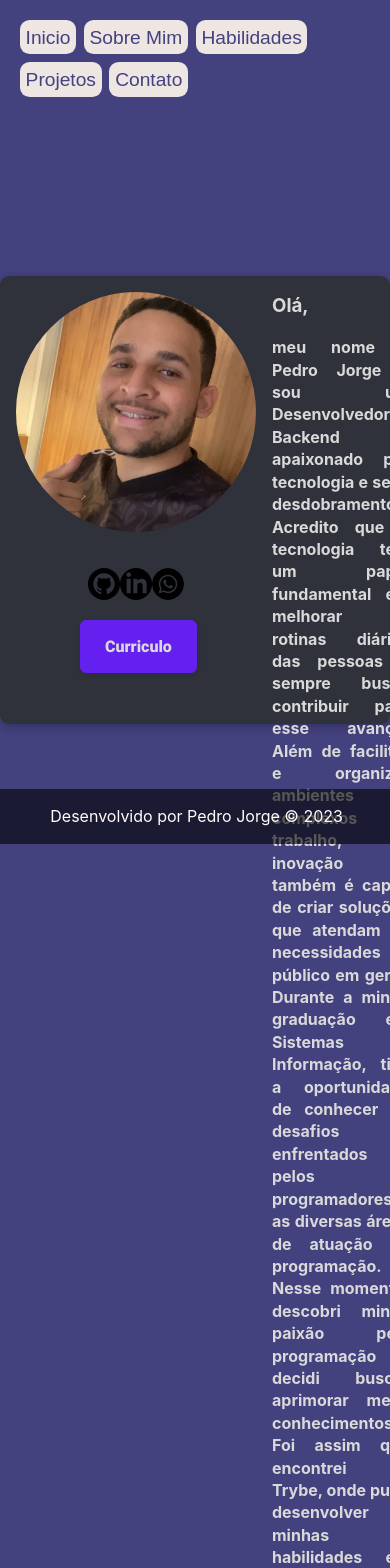
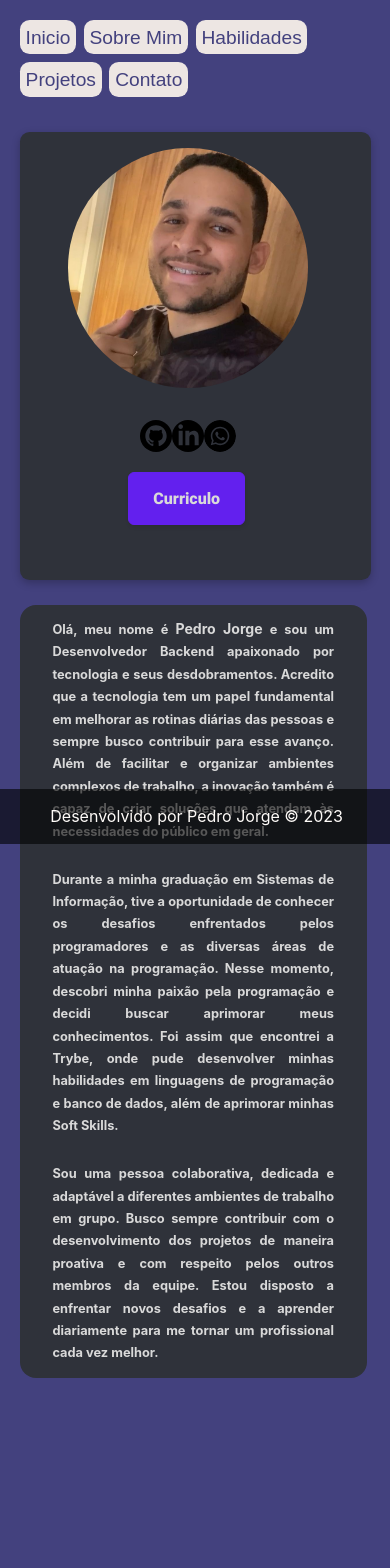
Before and after one commit to PedroJoMa/portfolio, a React (Vite) app: page /aboutme in a window 390 px wide. Shown: the top 1568 px of the page. After the commit the page ends 1474 px from the top, so only its background shows below. Built offline with nearby package versions, Linux system fonts and the light colour scheme.

Commit message:
style: estilizando página AboutMe

```diff
--- a/src/pages/AboutMe.css
+++ b/src/pages/AboutMe.css
@@ -4,6 +4,7 @@
   flex-direction: column;
   padding: 0;
   align-items: center;
+  border-radius: 1em;
 }
 
 .aboutme article {
@@ -16,6 +17,10 @@
   font-weight: bold;
 }
 
+.aboutme span {
+  font-size: 1.1em;
+}
+
 #photo-about {
   width: 15em;
   height: 15em;
@@ -26,12 +31,12 @@
 .aboutme {
   display: flex;
   flex-direction: row;
-  box-shadow: rgba(0, 0, 0, 0.24) 0px 3px 8px;
-  background-color: rgba(47, 50, 58, 1);
   display: flex;
   border-radius: 0.6em;
   width: 65em;
   height: 28em;
+  box-shadow: rgba(0, 0, 0, 0.24) 0px 3px 8px;
+  background-color: rgba(47, 50, 58, 1);
   max-width: 100%;
 }
 
@@ -82,6 +87,51 @@
   margin-left: 5em;
 }
 
-@media (min-width: 768px) {
+@media (max-width: 768px) {
+  .about-page {
+    display: flex;
+    flex-direction: column;
+    margin-top: 1em;
+    align-items: center;
+  }
+  .aboutme {
+    display: flex;
+    flex-direction: column;
+    max-width: 90%;
+  }
 
+  .aboutme article {
+    max-width: 99%;
+    margin-top: 5em;
+    background-color: rgba(47, 50, 58, 1);
+    border-radius: 1em;
+    margin-bottom: 6em;
+  }
+  .aboutme p {
+    font-size: 0.8em;
+    width: 22em;
+  }
+
+  .text-about {
+    display: flex;
+    flex-direction: column;
+    align-items: center;
+  }
+
+  .photo-curriculum {
+    display: flex;
+    flex-direction: column;
+    width: 21em;
+    align-items: center;
+  }
+
+  #photo-about {
+    width: 15em;
+    height: 15em;
+  }
+
+  #link-to-curriculum {
+    width: 7.4em;
+    margin: 0;
+  }
 }
--- a/src/pages/AboutMe.jsx
+++ b/src/pages/AboutMe.jsx
@@ -30,12 +30,25 @@ function AboutMe () {
                 </button>
               </a>
           </div>
-          <article>
-            <h1>Olá,</h1> meu nome é Pedro Jorge e sou um Desenvolvedor Backend apaixonado por tecnologia e seus desdobramentos. Acredito que a tecnologia tem um papel fundamental em melhorar as rotinas diárias das pessoas e sempre busco contribuir para esse avanço.
-            Além de facilitar e organizar ambientes complexos de trabalho, a inovação também é capaz de criar soluções que atendam às necessidades do público em geral.
-            Durante a minha graduação em Sistemas de Informação, tive a oportunidade de conhecer os desafios enfrentados pelos programadores e as diversas áreas de atuação na programação.
-            Nesse momento, descobri minha paixão pela programação e decidi buscar aprimorar meus conhecimentos. Foi assim que encontrei a Trybe, onde pude desenvolver minhas habilidades em linguagens de programação e banco de dados, além de aprimorar minhas Soft Skills. Sou uma pessoa colaborativa, dedicada e adaptável a diferentes ambientes de trabalho em grupo. Busco sempre contribuir com o desenvolvimento dos projetos de maneira proativa e com respeito pelos outros membros da equipe. Estou disposto a enfrentar novos desafios e a aprender diariamente para me tornar um profissional cada vez melhor.
-          </article>
+          <div>
+            <article className="text-about">
+              <p>
+                Olá, meu nome é <span>Pedro Jorge</span> e sou um Desenvolvedor Backend apaixonado por tecnologia e seus desdobramentos.
+                Acredito que a tecnologia tem um papel fundamental em melhorar as rotinas diárias das pessoas e sempre busco contribuir para esse avanço.
+                Além de facilitar e organizar ambientes complexos de trabalho, a inovação também é capaz de criar soluções que atendam às necessidades do público em geral.
+              </p>
+              <p>
+                Durante a minha graduação em Sistemas de Informação, tive a oportunidade de conhecer os desafios enfrentados pelos programadores e as diversas áreas de atuação na programação.
+                Nesse momento, descobri minha paixão pela programação e decidi buscar aprimorar meus conhecimentos.
+                Foi assim que encontrei a Trybe, onde pude desenvolver minhas habilidades em linguagens de programação e banco de dados, além de aprimorar minhas Soft Skills.
+              </p>
+              <p>
+                Sou uma pessoa colaborativa, dedicada e adaptável a diferentes ambientes de trabalho em grupo.
+                Busco sempre contribuir com o desenvolvimento dos projetos de maneira proativa e com respeito pelos outros membros da equipe.
+                Estou disposto a enfrentar novos desafios e a aprender diariamente para me tornar um profissional cada vez melhor.
+              </p>
+            </article>
+          </div>
         </div>
       </div>
       <footer>
```
